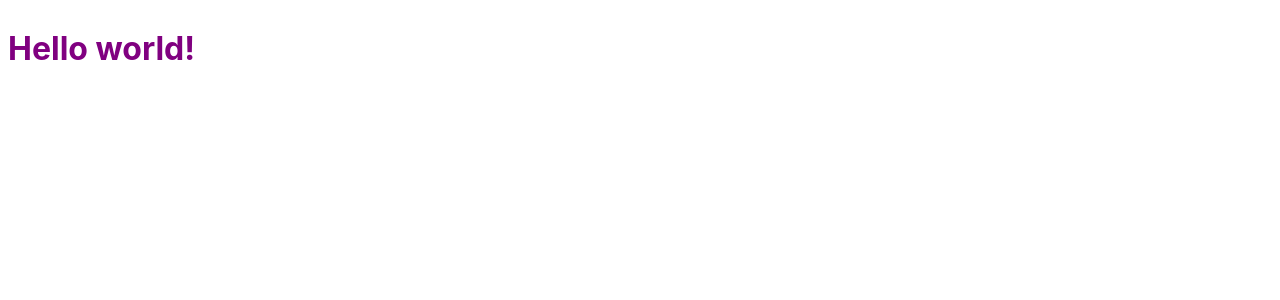
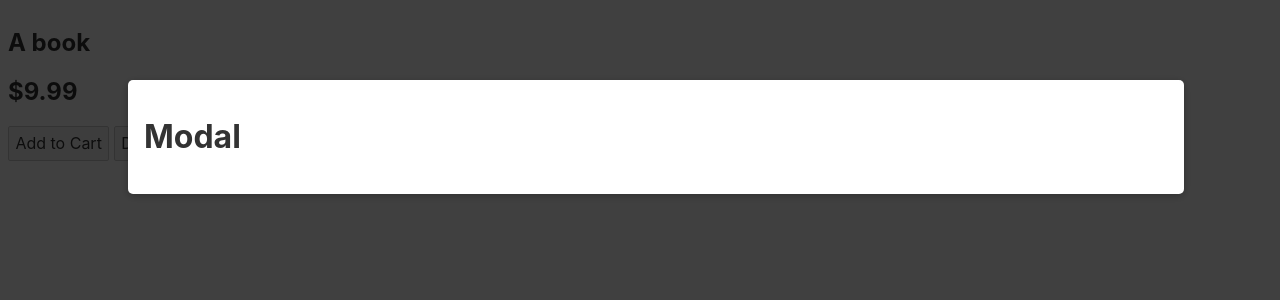
Before and after one commit to SourceSensei/udemy-svelte-course-2, a Svelte app in the folder app1/: page / in a window 1280 px wide. Shown: the top 300 px of the page. Built offline with nearby package versions, Linux system fonts and the light colour scheme.

Commit message:
components update info

```diff
--- a/app1/src/App.svelte
+++ b/app1/src/App.svelte
@@ -1,11 +1,31 @@
 <script>
-	export let name;
+  import Product from "./Product.svelte";
+  import Modal from "./Modal.svelte";
+
+  let products = [
+    {
+      id: "p1",
+      title: "A book",
+      price: 9.99,
+    },
+  ];
+
+  function addToCart(event) {
+    console.log(event);
+  }
+
+  function deleteProduct(event) {
+    console.log(event.detail);
+  }
 </script>
 
+{#each products as product}
+  <Product {...product} on:add-to-cart={addToCart} on:delete={deleteProduct} />
+{/each}
+
+<Modal>
+  <h1>Modal</h1>
+</Modal>
+
 <style>
-	h1 {
-		color: purple;
-	}
 </style>
-
-<h1>Hello {name}!</h1>
--- /dev/null
+++ b/app1/src/Modal.svelte
@@ -0,0 +1,35 @@
+<script>
+
+
+</script>
+
+<div class="backdrop" />
+<div class="modal" >
+   <slot />
+</div>
+
+<style>
+  .backdrop {
+    position: fixed;
+    top: 0;
+    left: 0;
+    width: 100%;
+    height: 100vh;
+    background: rgba(0, 0, 0, 0.75);
+    z-index: 10;
+  }
+
+  .modal {
+    padding: 1rem;
+    position: fixed;
+    top: 10vh;
+    left: 10%;
+    width: 80%;
+    max-height: 80vh;
+    background: white;
+    border-radius: 5px;
+    z-index: 100;
+    box-shadow: 0 2px 8px rgba(0, 0, 0, 0.26);
+    overflow: scroll;
+  }
+</style>
--- /dev/null
+++ b/app1/src/Product.svelte
@@ -0,0 +1,19 @@
+<script>
+    import {createEventDispatcher} from 'svelte'
+
+    export let title
+    export let price
+
+    const dispatch = createEventDispatcher()
+
+    function addToCart() {
+        dispatch('add-to-cart', {id: 'p1'})
+    }
+</script>
+
+<article>
+    <h1>{title}</h1>
+    <h2>${price}</h2>
+    <button on:click={addToCart}>Add to Cart</button>
+    <button on:click={() => dispatch('delete', 'p1')}>Delete</button>
+</article>
--- a/app1/src/main.js
+++ b/app1/src/main.js
@@ -1,10 +1,7 @@
-import App from './App.svelte';
+import App from "./App.svelte";
 
 const app = new App({
-	target: document.body,
-	props: {
-		name: 'world'
-	}
+  target: document.body,
 });
 
 export default app;
```
